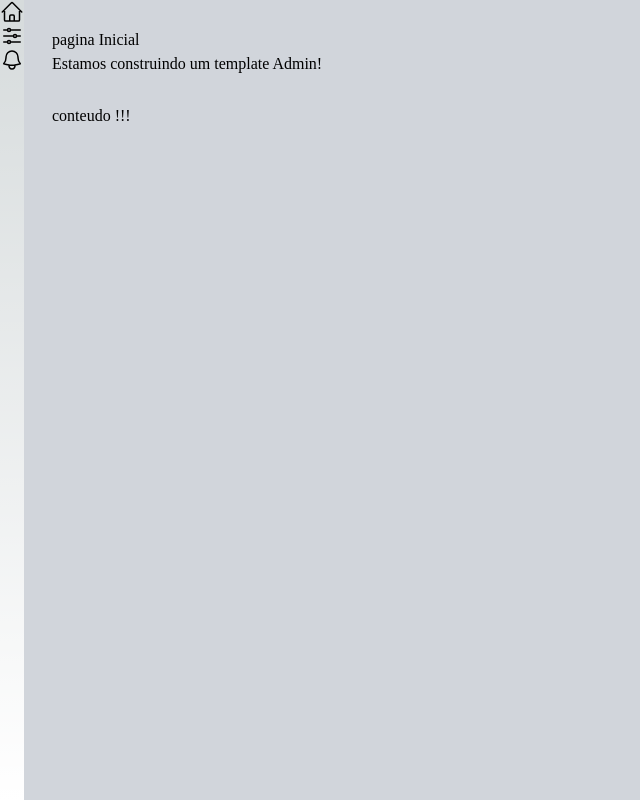
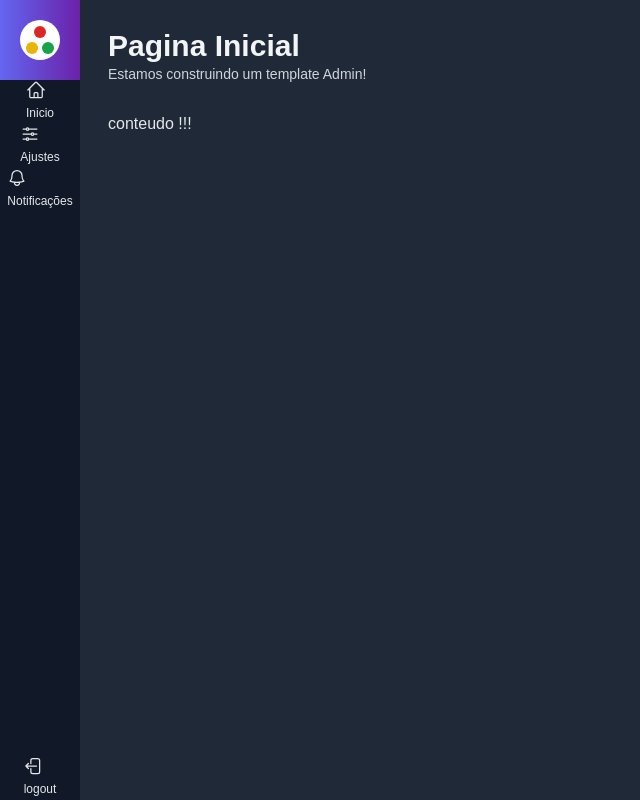
Before and after one commit to rbragadev/admin-template-next, a Next.js app: page / in a window 1280 px wide. Shown: the whole page, without its empty margins (0-640 px from the left). Built offline with nearby package versions, Linux system fonts and the light colour scheme.

Commit message:
:rocket: feat: color schemme

```diff
--- a/src/components/icons/index.tsx
+++ b/src/components/icons/index.tsx
@@ -1,3 +1,4 @@
+//heroicon.com
 export const IconHome = (
   <svg
     xmlns="http://www.w3.org/2000/svg"
@@ -48,3 +49,20 @@ export const IconNotifications = (
     />
   </svg>
 );
+
+export const IconLogout = (
+  <svg
+    xmlns="http://www.w3.org/2000/svg"
+    fill="none"
+    viewBox="0 0 24 24"
+    strokeWidth={1.5}
+    stroke="currentColor"
+    className="w-6 h-6"
+  >
+    <path
+      strokeLinecap="round"
+      strokeLinejoin="round"
+      d="M8.25 9V5.25A2.25 2.25 0 0 1 10.5 3h6a2.25 2.25 0 0 1 2.25 2.25v13.5A2.25 2.25 0 0 1 16.5 21h-6a2.25 2.25 0 0 1-2.25-2.25V15m-3 0-3-3m0 0 3-3m-3 3H15"
+    />
+  </svg>
+);
--- a/src/components/template/AsideMenu.tsx
+++ b/src/components/template/AsideMenu.tsx
@@ -1,16 +1,40 @@
-import { IconAdjustements, IconHome, IconNotifications } from '../icons';
+import {
+  IconAdjustements,
+  IconHome,
+  IconLogout,
+  IconNotifications,
+} from '../icons';
+import Logo from './Logo';
 import MenuItem from './MenuItem';
 
 export default function AsideMenu() {
   return (
-    <aside>
-      <ul>
+    <aside className="flex flex-col dark:bg-gray-900 bg-gray-200 text-gray-700">
+      <div
+        className={`
+        flex flex-col items-center justify-center bg-gradient-to-r from-indigo-500 to-purple-800 h-20 w-20`}
+      >
+        <Logo />
+      </div>
+      <ul
+        className={`
+        flex-grow
+      `}
+      >
         <MenuItem url="/" text="Inicio" icon={IconHome} />
         <MenuItem url="/ajustes" text="Ajustes" icon={IconAdjustements} />
         <MenuItem
-          url="/notificações"
+          url="/notificacoes"
           text="Notificações"
           icon={IconNotifications}
+        />
+      </ul>
+      <ul className="">
+        <MenuItem
+          onClick={() => console.log('logout')}
+          text="logout"
+          icon={IconLogout}
+          className={`text-red-600 hover:bg-red-400 hover:text-white`}
         />
       </ul>
     </aside>
--- a/src/components/template/Content.tsx
+++ b/src/components/template/Content.tsx
@@ -6,7 +6,7 @@ export default function Content(props: ContentProps) {
   return (
     <div
       className={`
-      flex flex-col mt-7
+      flex flex-col mt-7 dark:text-gray-200
     `}
     >
       {props.children}
--- a/src/components/template/Layout.tsx
+++ b/src/components/template/Layout.tsx
@@ -10,7 +10,7 @@ interface LayoutProps {
 
 export default function Layout(props: LayoutProps) {
   return (
-    <div className={`flex h-screen w-screen`}>
+    <div className={`dark flex h-screen w-screen`}>
       <AsideMenu />
       <div className={`flex flex-col w-full p-7 bg-gray-300 dark:bg-gray-800`}>
         <Header title={props.title} subtitle={props.subtitle} />
--- /dev/null
+++ b/src/components/template/Logo.tsx
@@ -0,0 +1,13 @@
+export default function Logo() {
+  return (
+    <div
+      className={`flex flex-col items-center justify-center bg-white h-10 w-10 rounded-full`}
+    >
+      <div className="h-3 w-3 rounded-full bg-red-600 mb-0.5"></div>
+      <div className="flex mt-0.5">
+        <div className="h-3 w-3 rounded-full bg-yellow-500 mr-0.5"></div>
+        <div className="h-3 w-3 rounded-full bg-green-600 ml-0.5"></div>
+      </div>
+    </div>
+  );
+}
--- a/src/components/template/MenuItem.tsx
+++ b/src/components/template/MenuItem.tsx
@@ -1,9 +1,44 @@
+import Link from 'next/link';
+
 interface MenuItemProps {
-  url: string;
   text: string;
   icon: any;
+  url?: string;
+  className?: string;
+  onClick?: (event: any) => void;
 }
 
 export default function MenuItem(props: MenuItemProps) {
-  return <li className={``}>{props.icon}</li>;
+  function renderLink() {
+    return (
+      <div>
+        <div
+          className={`flex flex-col justify-center items-center h-5 w-5 dark:text-gray-200 ${props.className}`}
+        >
+          {props.icon}
+        </div>
+        <span
+          className={`
+        text-xs font-light dark:text-gray-200 ${props.className}
+        `}
+        >
+          {props.text}
+        </span>
+      </div>
+    );
+  }
+  return (
+    <li
+      onClick={props.onClick}
+      className={`cursor-pointer flex justify-center hover:bg-gray-100 dark:hover:bg-gray-800`}
+    >
+      {props.url ? (
+        <Link href={props.url} passHref>
+          {renderLink()}
+        </Link>
+      ) : (
+        renderLink()
+      )}
+    </li>
+  );
 }
--- a/src/components/template/Title.tsx
+++ b/src/components/template/Title.tsx
@@ -8,11 +8,17 @@ export default function Title(props: TitleProps) {
     <div>
       <h1
         className={`
+        font-black text-3xl text-gray-900 dark:text-gray-100
         `}
       >
         {props.title}
       </h1>
-      <h2 className={``}>{props.subtitle}</h2>
+      <h2
+        className={`
+      font-light text-sm text-gray-600 dark:text-gray-300`}
+      >
+        {props.subtitle}
+      </h2>
     </div>
   );
 }
--- /dev/null
+++ b/src/pages/ajustes.tsx
@@ -0,0 +1,8 @@
+import Layout from '@/components/template/Layout';
+export default function Ajustes() {
+  return (
+    <Layout title="Ajustes" subtitle="Estamos construindo os ajustes">
+      <h3>conteudo !!!</h3>
+    </Layout>
+  );
+}
--- a/src/pages/index.tsx
+++ b/src/pages/index.tsx
@@ -2,7 +2,7 @@ import Layout from '@/components/template/Layout';
 export default function Home() {
   return (
     <Layout
-      title="pagina Inicial"
+      title="Pagina Inicial"
       subtitle="Estamos construindo um template Admin!"
     >
       <h3>conteudo !!!</h3>
--- /dev/null
+++ b/src/pages/notificacoes.tsx
@@ -0,0 +1,8 @@
+import Layout from '@/components/template/Layout';
+export default function Notificacoes() {
+  return (
+    <Layout title="Notificações" subtitle="Estamos construindo as notificações">
+      <h3>conteudo !!!</h3>
+    </Layout>
+  );
+}
--- a/src/styles/globals.css
+++ b/src/styles/globals.css
@@ -3,33 +3,18 @@
 @tailwind utilities;
 @import url('https://fonts.googleapis.com/css2?family=Montserrat&family=Poppins:wght@100;200;300;400;500;600;700;800;900&display=swap');
 
-:root {
-  --foreground-rgb: 0, 0, 0;
-  --background-start-rgb: 214, 219, 220;
-  --background-end-rgb: 255, 255, 255;
+html,
+body {
+  padding: 0;
+  margin: 0;
+  font-family: 'Poppins', sans-serif;
 }
 
-@media (prefers-color-scheme: dark) {
-  :root {
-    --foreground-rgb: 255, 255, 255;
-    --background-start-rgb: 0, 0, 0;
-    --background-end-rgb: 0, 0, 0;
-  }
+a {
+  color: inherit;
+  text-decoration: none;
 }
 
-body {
-  color: rgb(var(--foreground-rgb));
-  background: linear-gradient(
-      to bottom,
-      transparent,
-      rgb(var(--background-end-rgb))
-    )
-    rgb(var(--background-start-rgb));
-  font-family: 'Poppins, sans-serif';
+* {
+  box-sizing: border-box;
 }
-
-@layer utilities {
-  .text-balance {
-    text-wrap: balance;
-  }
-}
```
